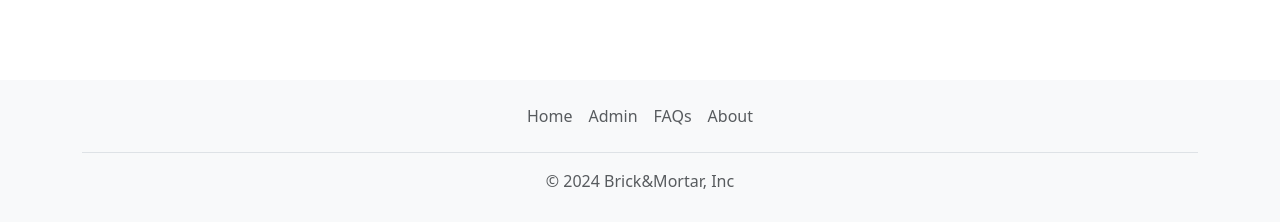
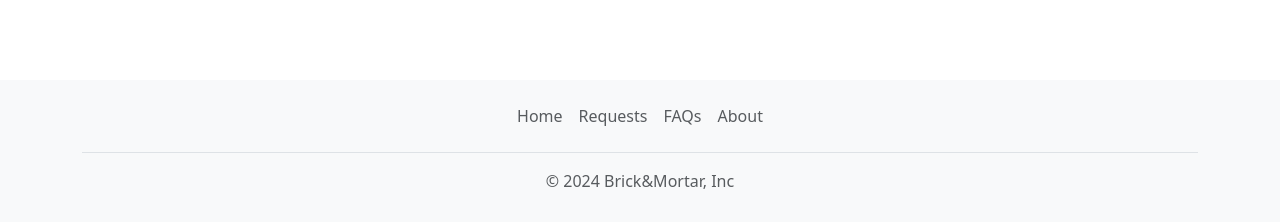
Before and after one commit to XintangZ/brickNmortar, a Spring Boot app: page /books/list in a window 1280 px wide. Shown: the part 575-797 px from the top of the page. Run offline with Spring Boot 4, Linux system fonts and the light colour scheme; the visitor is signed in with stand-in values (Sample User, id 1); data that the repository does not hold is empty; some of the project's set-up classes (security, data sources, template engines, error pages and the like) are left out, and stand-ins take their place; some libraries are stand-ins or nearby versions.

Commit message:
added link to request list page

```diff
--- a/src/main/resources/templates/fragments/footer.html
+++ b/src/main/resources/templates/fragments/footer.html
@@ -5,7 +5,7 @@
     <footer class="py-3 container">
         <ul class="nav justify-content-center border-bottom pb-3 mb-3">
             <li class="nav-item"><a th:href="@{/}" class="nav-link px-2 text-body-secondary">Home</a></li>
-            <li class="nav-item" sec:authorize="hasRole('ROLE_ADMIN')"><a th:href="@{/books/list}" class="nav-link px-2 text-body-secondary">Admin</a></li>
+            <li class="nav-item"><a th:href="@{/requests/list}" class="nav-link px-2 text-body-secondary">Requests</a></li>
             <li class="nav-item"><a href="#" class="nav-link px-2 text-body-secondary">FAQs</a></li>
             <li class="nav-item"><a href="#" class="nav-link px-2 text-body-secondary">About</a></li>
         </ul>
```
